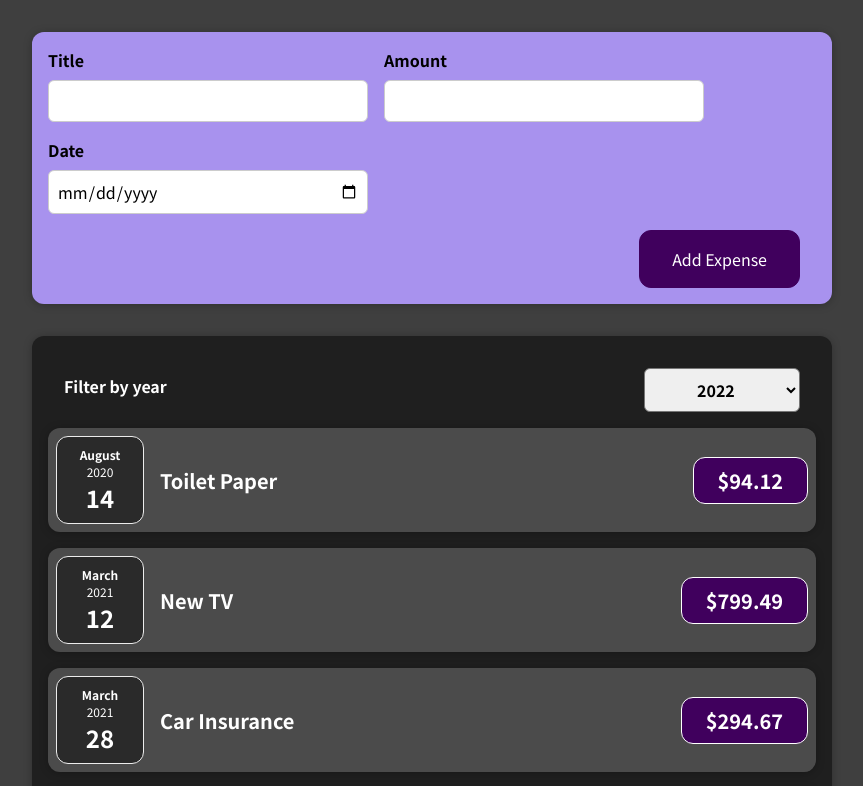
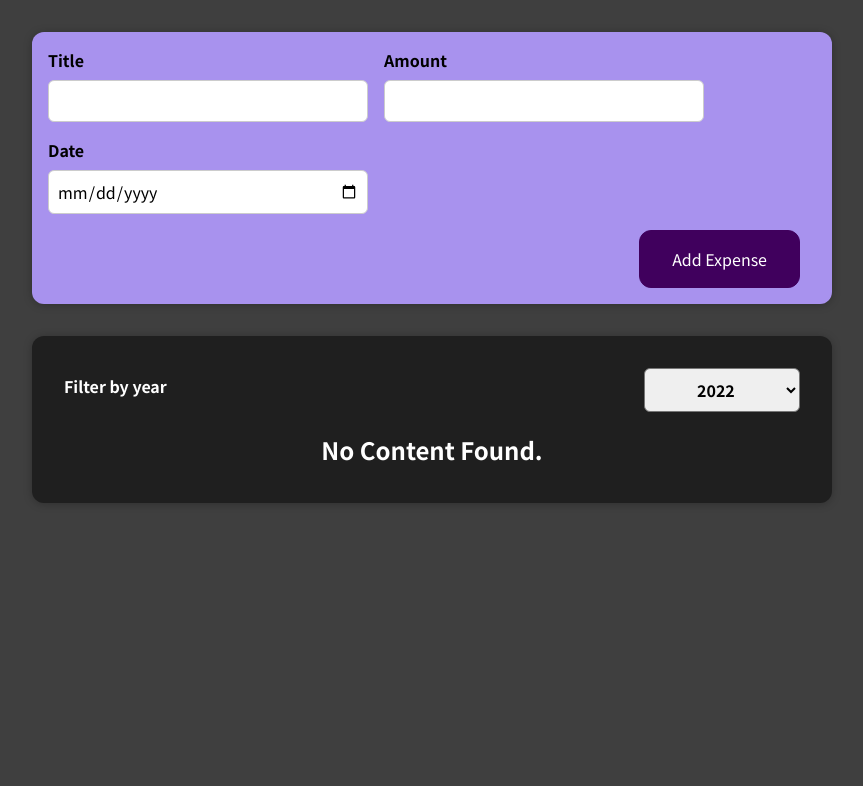
Before and after one commit to i3bdolah/Expenses-Tracker, a React (Create React App) app: page / in a window 1280 px wide. Shown: the top 786 px of the page, without its empty margins (208-1071 px from the left). Built offline with nearby package versions, Linux system fonts and the light colour scheme.

Commit message:
Conditional Rendering implemented & Extend some component or divide it into small pieces

```diff
--- a/src/components/Expenses/ExpenseItem.css
+++ b/src/components/Expenses/ExpenseItem.css
@@ -52,3 +52,7 @@
     padding: 0.5rem 1.5rem;
   }
 }
+
+li {
+  list-style-type: none;
+}
--- a/src/components/Expenses/ExpenseItem.js
+++ b/src/components/Expenses/ExpenseItem.js
@@ -12,6 +12,7 @@ function ExpenseItem(props) {
   // };
 
   return (
+    <li>
       <Card className="expense-item">
         <ExpenseDate date={props.date} />
         <div className="expense-item__description">
@@ -20,6 +21,7 @@ function ExpenseItem(props) {
         </div>
         {/* <button onClick={clickHandler}>Change Title</button> */}
       </Card>
+    </li>
   );
 }
 
--- a/src/components/Expenses/Expenses.css
+++ b/src/components/Expenses/Expenses.css
@@ -7,3 +7,10 @@
   border-radius: 12px;
   box-shadow: 0 1px 8px rgba(0, 0, 0, 0.25);
 }
+
+.no-content {
+  text-align: center;
+  color: aliceblue;
+  font-weight: bold;
+  font-size: x-large;
+}
--- a/src/components/Expenses/Expenses.js
+++ b/src/components/Expenses/Expenses.js
@@ -1,8 +1,10 @@
 import React, { useState } from "react";
-import "./Expenses.css";
 import ExpenseItem from "./ExpenseItem";
 import Card from "../UI/Card";
 import ExpensesFilter from "./ExpensesFilter";
+import ExpensesList from "./ExpensesList";
+
+import "./Expenses.css";
 
 function Expenses(props) {
   const [year, setYear] = useState("2022");
@@ -10,15 +12,12 @@ function Expenses(props) {
   const yearChangeHandler = (comingYear) => {
     setYear(comingYear);
   };
-  // console.log(year + " FROM EXPENSES.JS!");
 
   return (
     <Card className="expenses">
       <ExpensesFilter selected={year} onYearChange={yearChangeHandler} />
 
-      {props.data.map((el) => (
-        <ExpenseItem title={el.title} amount={el.amount} date={el.date} />
-      ))}
+      <ExpensesList data={props.data} year={year} />
     </Card>
   );
 }
--- /dev/null
+++ b/src/components/Expenses/ExpensesList.css
@@ -0,0 +1,9 @@
+.expenses-list {
+  list-style: none;
+  padding: 0;
+}
+
+.expenses-list__fallback {
+  color: white;
+  text-align: center;
+}
--- /dev/null
+++ b/src/components/Expenses/ExpensesList.js
@@ -0,0 +1,28 @@
+import React from "react";
+import ExpenseItem from "./ExpenseItem";
+import "./ExpensesList.css";
+
+const ExpensesList = (props) => {
+  const filterdExpenses = props.data.filter(
+    (el) => el.date.getFullYear().toString() === props.year
+  );
+
+  return (
+    <div>
+      {filterdExpenses.length === 0 ? (
+        <h2 className="expenses-list__fallback">No Content Found.</h2>
+      ) : (
+        filterdExpenses.map((el) => (
+          <ExpenseItem
+            key={el.id}
+            title={el.title}
+            amount={el.amount}
+            date={el.date}
+          />
+        ))
+      )}
+    </div>
+  );
+};
+
+export default ExpensesList;
```
Lines whose indentation alone changed are shown as unchanged.
